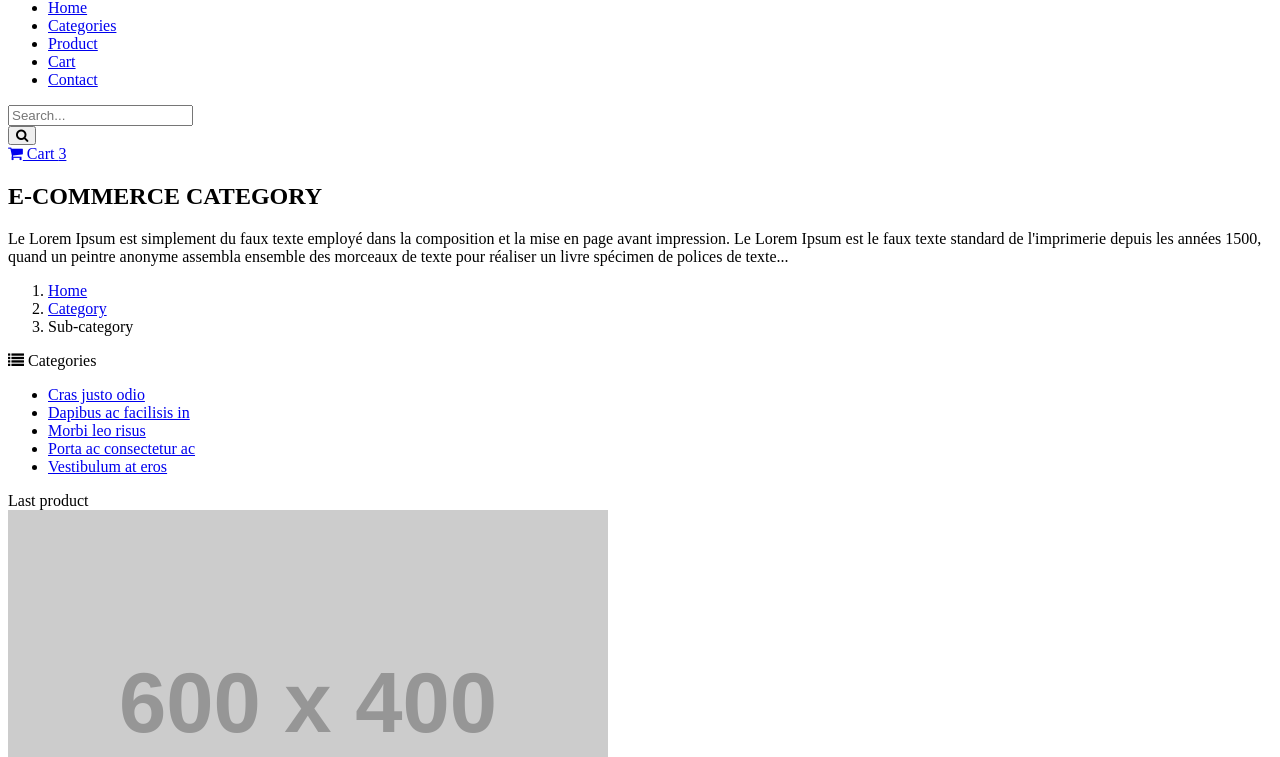
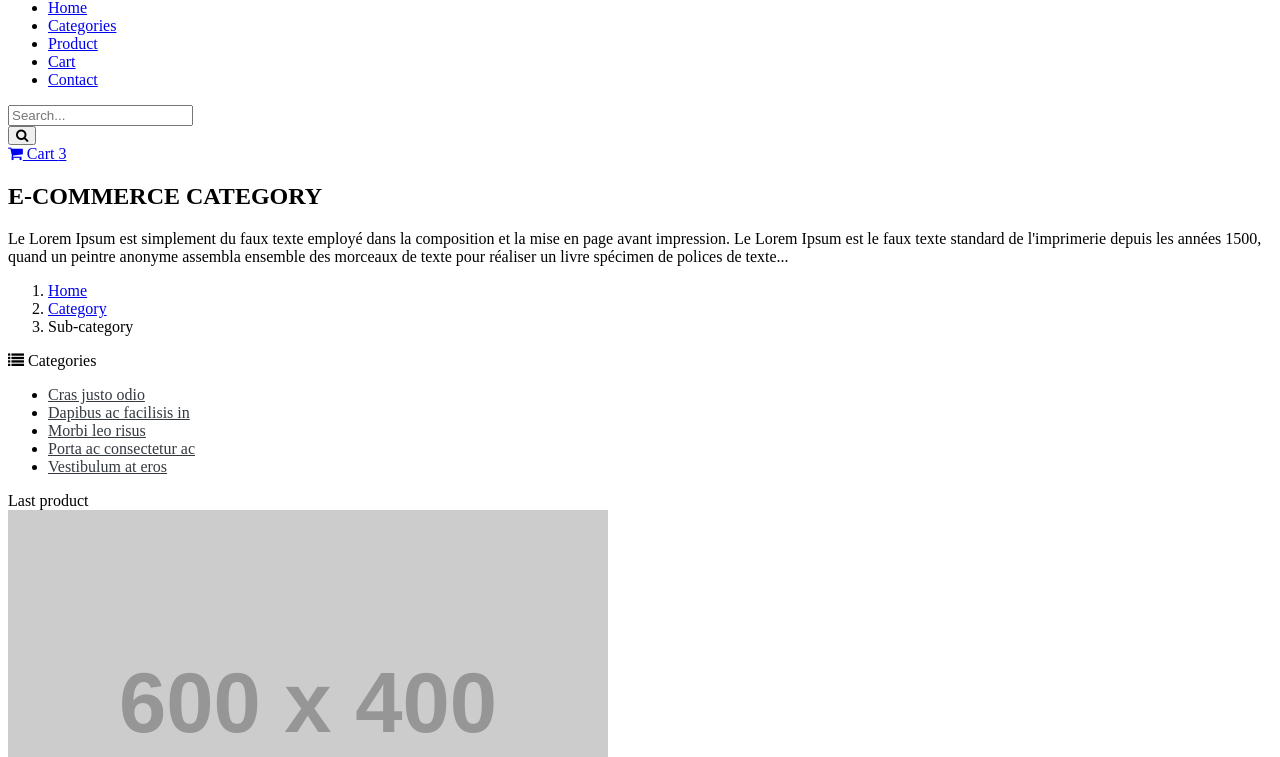
Before and after one commit to matthieuBA/laure, a plain HTML site: page build/index.html in a window 1280 px wide. Shown: the part 43-800 px from the top of the page. Drawn offline with Linux system fonts and the light colour scheme; placeholder pictures from the web are drawn by us.

Commit message:
automatic commit YRDO

```diff
--- a/build/index.html
+++ b/build/index.html
@@ -1,4 +1,5 @@
 <link href="https://maxcdn.bootstrapcdn.com/font-awesome/4.7.0/css/font-awesome.min.css" rel="stylesheet" integrity="sha384-wvfXpqpZZVQGK6TAh5PVlGOfQNHSoD2xbE+QkPxCAFlNEevoEH3Sl0sibVcOQVnN" crossorigin="anonymous">
+<link href="styles.css" rel="stylesheet">
 
 <nav class="navbar navbar-expand-md navbar-dark bg-dark">
     <div class="container">
```
Also changed, not shown: index.html (+1 -0 lines).
